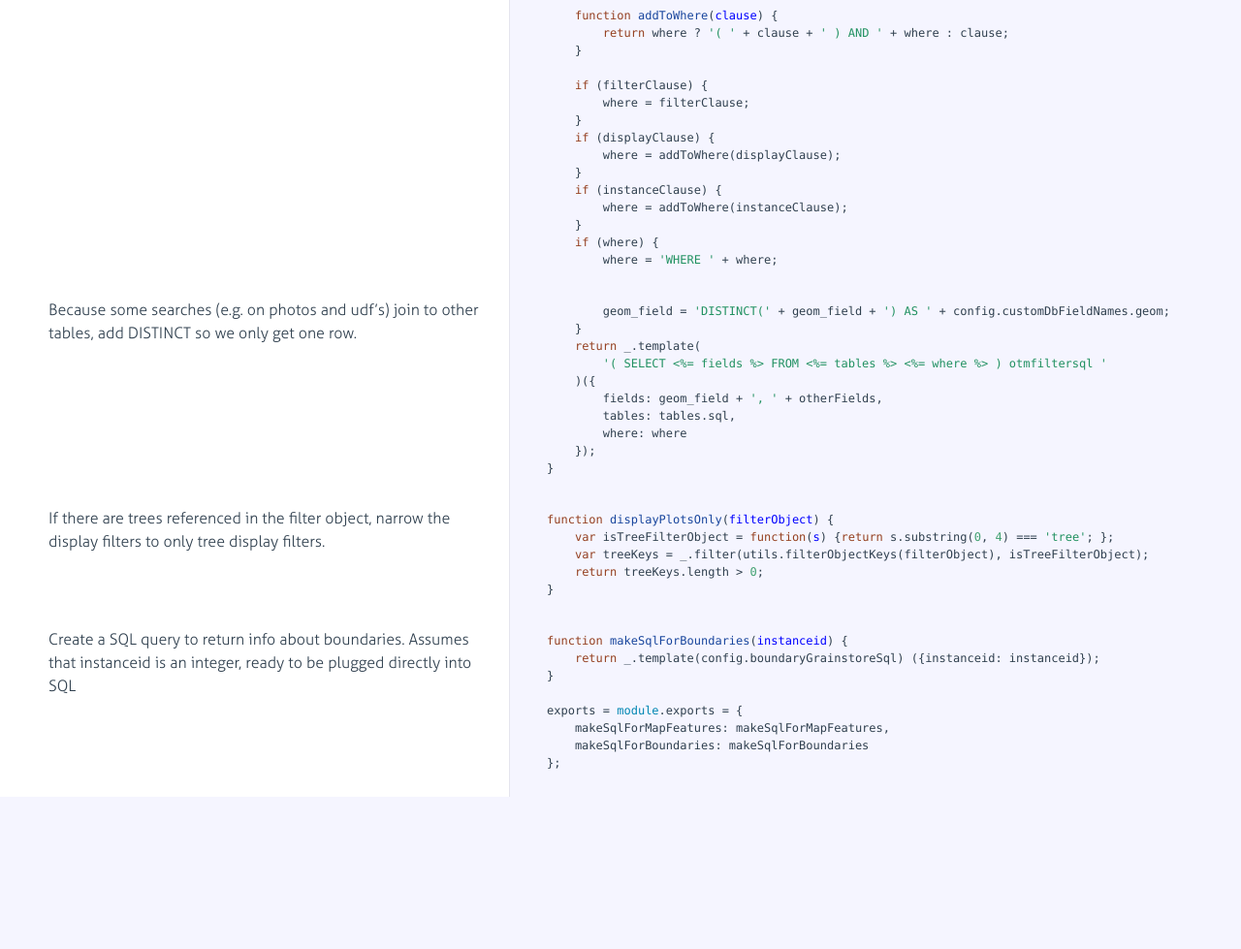
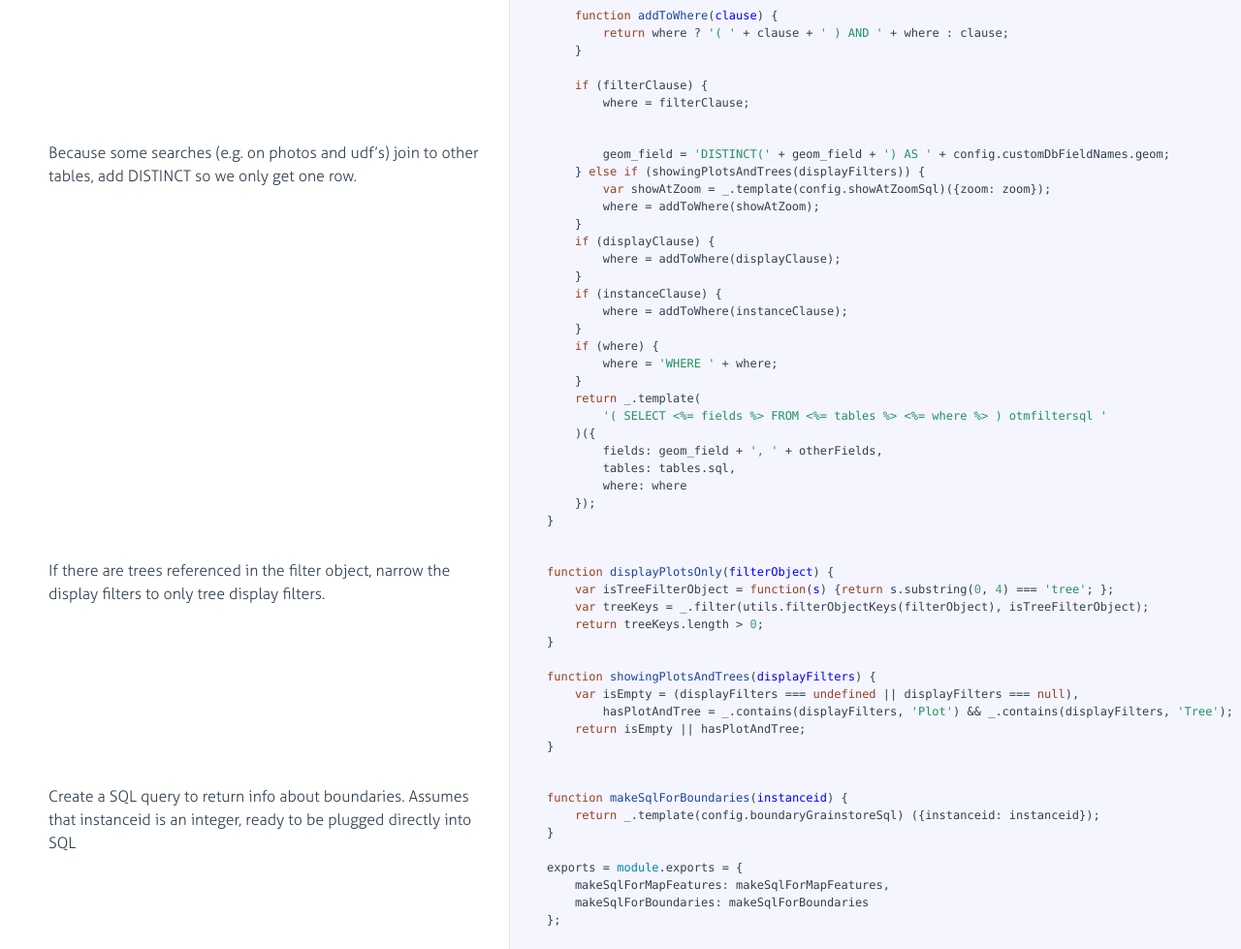
Before and after one commit to OpenTreeMap/otm-tiler, a plain HTML site: page makeSql.html in a window 1280 px wide. Shown: the part 1100-2079 px from the top of the page at 97% size. Before the commit the page ends 1922 px from the top, so only its background shows below. Drawn offline with Linux system fonts and the light colour scheme.

Commit message:
Rebuild documentation pages at 9b147b7

```diff
--- a/makeSql.html
+++ b/makeSql.html
@@ -194,16 +194,7 @@ directly into SQL</p>
     }
 
     <span class="hljs-keyword">if</span> (filterClause) {
-        where = filterClause;
-    }
-    <span class="hljs-keyword">if</span> (displayClause) {
-        where = addToWhere(displayClause);
-    }
-    <span class="hljs-keyword">if</span> (instanceClause) {
-        where = addToWhere(instanceClause);
-    }
-    <span class="hljs-keyword">if</span> (where) {
-        where = <span class="hljs-string">'WHERE '</span> + where;</pre></div></div>
+        where = filterClause;</pre></div></div>
 
         </li>
 
@@ -220,6 +211,18 @@ add DISTINCT so we only get one row.</p>
             </div>
 
             <div class="content"><div class='highlight'><pre>        geom_field = <span class="hljs-string">'DISTINCT('</span> + geom_field + <span class="hljs-string">') AS '</span> + config.customDbFieldNames.geom;
+    } <span class="hljs-keyword">else</span> <span class="hljs-keyword">if</span> (showingPlotsAndTrees(displayFilters)) {
+        <span class="hljs-keyword">var</span> showAtZoom = _.template(config.showAtZoomSql)({zoom: zoom});
+        where = addToWhere(showAtZoom);
+    }
+    <span class="hljs-keyword">if</span> (displayClause) {
+        where = addToWhere(displayClause);
+    }
+    <span class="hljs-keyword">if</span> (instanceClause) {
+        where = addToWhere(instanceClause);
+    }
+    <span class="hljs-keyword">if</span> (where) {
+        where = <span class="hljs-string">'WHERE '</span> + where;
     }
     <span class="hljs-keyword">return</span> _.template(
         <span class="hljs-string">'( SELECT &lt;%= fields %&gt; FROM &lt;%= tables %&gt; &lt;%= where %&gt; ) otmfiltersql '</span>
@@ -248,6 +251,12 @@ display filters to only tree display filters.</p>
     <span class="hljs-keyword">var</span> isTreeFilterObject = <span class="hljs-function"><span class="hljs-keyword">function</span>(<span class="hljs-params">s</span>) </span>{<span class="hljs-keyword">return</span> s.substring(<span class="hljs-number">0</span>, <span class="hljs-number">4</span>) === <span class="hljs-string">'tree'</span>; };
     <span class="hljs-keyword">var</span> treeKeys = _.filter(utils.filterObjectKeys(filterObject), isTreeFilterObject);
     <span class="hljs-keyword">return</span> treeKeys.length &gt; <span class="hljs-number">0</span>;
+}
+
+<span class="hljs-function"><span class="hljs-keyword">function</span> <span class="hljs-title">showingPlotsAndTrees</span>(<span class="hljs-params">displayFilters</span>) </span>{
+    <span class="hljs-keyword">var</span> isEmpty = (displayFilters === <span class="hljs-literal">undefined</span> || displayFilters === <span class="hljs-literal">null</span>),
+        hasPlotAndTree = _.contains(displayFilters, <span class="hljs-string">'Plot'</span>) &amp;&amp; _.contains(displayFilters, <span class="hljs-string">'Tree'</span>);
+    <span class="hljs-keyword">return</span> isEmpty || hasPlotAndTree;
 }</pre></div></div>
 
         </li>
```
Also changed, not shown: config.html (+1 -0 lines).
